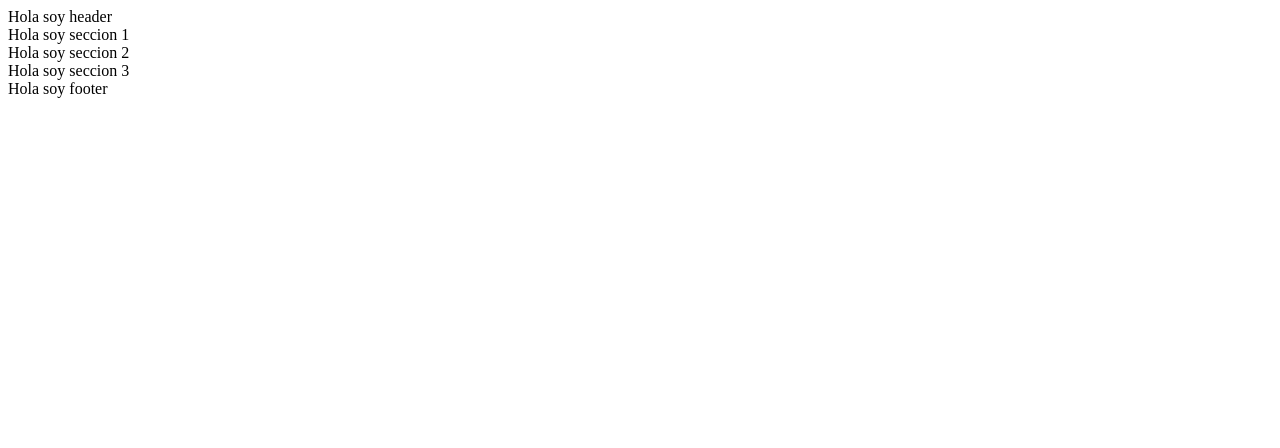
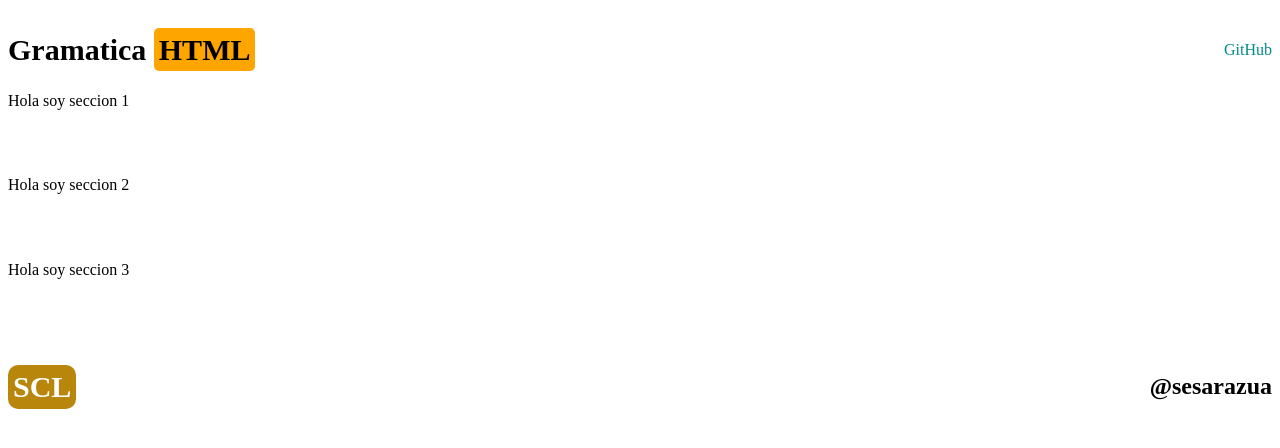
Before and after one commit to SamuelSarazua/ETIQUETAS_HTML, a plain HTML site: page index.html in a window 1280 px wide. Drawn offline with Linux system fonts and the light colour scheme.

Commit message:
header y footer Sarazua

```diff
--- a/footer/footer.css
+++ b/footer/footer.css
@@ -0,0 +1,14 @@
+.footer {
+    display: flex;
+    justify-content: space-between;
+    align-items: center;
+}
+
+.scl {
+    font-size: 30px;
+    text-decoration: double;
+    background-color: darkgoldenrod;
+    padding: 5px 5px;
+    border-radius: 10px;
+    color: white;
+}
--- a/footer/footer.js
+++ b/footer/footer.js
@@ -1,3 +1,6 @@
 let footer_dom = document.querySelector(".footer");
 
-footer_dom.innerHTML = `Hola soy footer`;
+footer_dom.innerHTML = `
+    <h1 class="scl">SCL</h1>
+    <h2 class="arr">@sesarazua</h2>
+`;
--- a/header/header.css
+++ b/header/header.css
@@ -0,0 +1,22 @@
+.header {
+    display: flex;
+    justify-content: space-between;
+    align-items: center;
+}
+
+.titulo {
+    font-size: 30px;
+    background-color: white;
+}
+
+.titulo2 {
+    font-size: 30px;
+    background-color: orange;
+    padding: 5px 5px;
+    border-radius: 5px;
+}
+
+.git {
+    text-decoration: none;
+    color: darkcyan;
+}
--- a/header/header.js
+++ b/header/header.js
@@ -1,3 +1,6 @@
 let header_dom = document.querySelector(".header");
 
-header_dom.innerHTML = `Hola soy header`;
+header_dom.innerHTML = `
+    <h1 class="titulo">Gramatica <span class="titulo2">HTML</span></h1>
+    <a href="https://github.com/SamuelSarazua/ETIQUETAS_HTML " class="git">GitHub</a>
+`;
--- a/index.html
+++ b/index.html
@@ -10,6 +10,7 @@
     <link rel="stylesheet" href="section1/section1.css">
     <link rel="stylesheet" href="section2/section2.css">
     <link rel="stylesheet" href="section3/section3.css">
+    <link rel="stylesheet" href="footer/footer.css">
     <link rel="stylesheet" href="index.css">
     <link rel="stylesheet" href="config.css">
 
```
